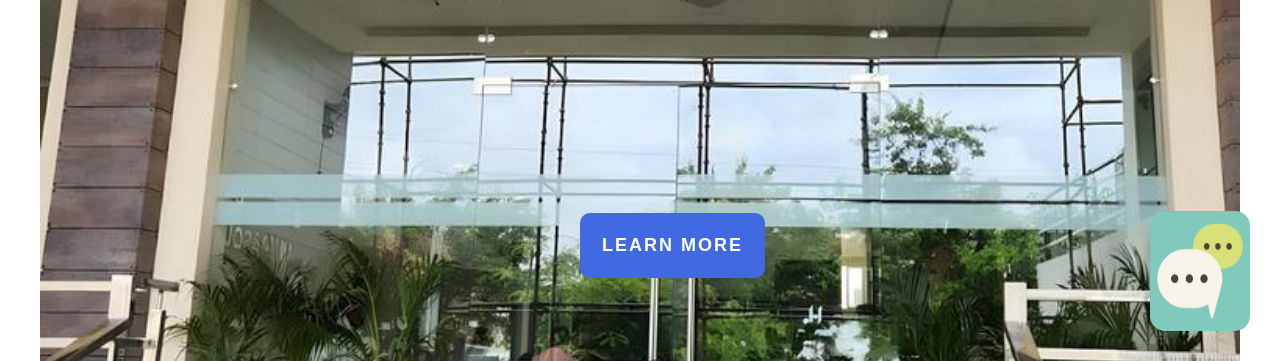
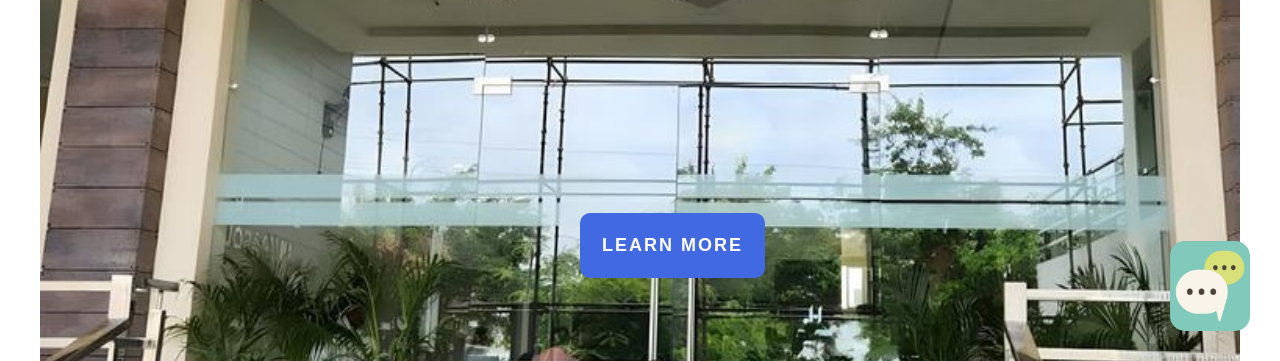
Before and after one commit to Nishant141141/HOSPITAL, a plain HTML site: page index.html in a window 1280 px wide. Shown: the part 439-800 px from the top of the page. Drawn offline with Linux system fonts and the light colour scheme.

Commit message:
Update style.css

```diff
--- a/css/style.css
+++ b/css/style.css
@@ -367,8 +367,8 @@ input[type="submit"]:hover {
     bottom: 0;
     right: 0;
     align-items: right;
-    width: 100px;
-    height: 120px;
+    width: 80px;
+    height: 90px;
     margin-bottom: 30px;
     margin-right: 30px;
     border-radius: 15px;
```
